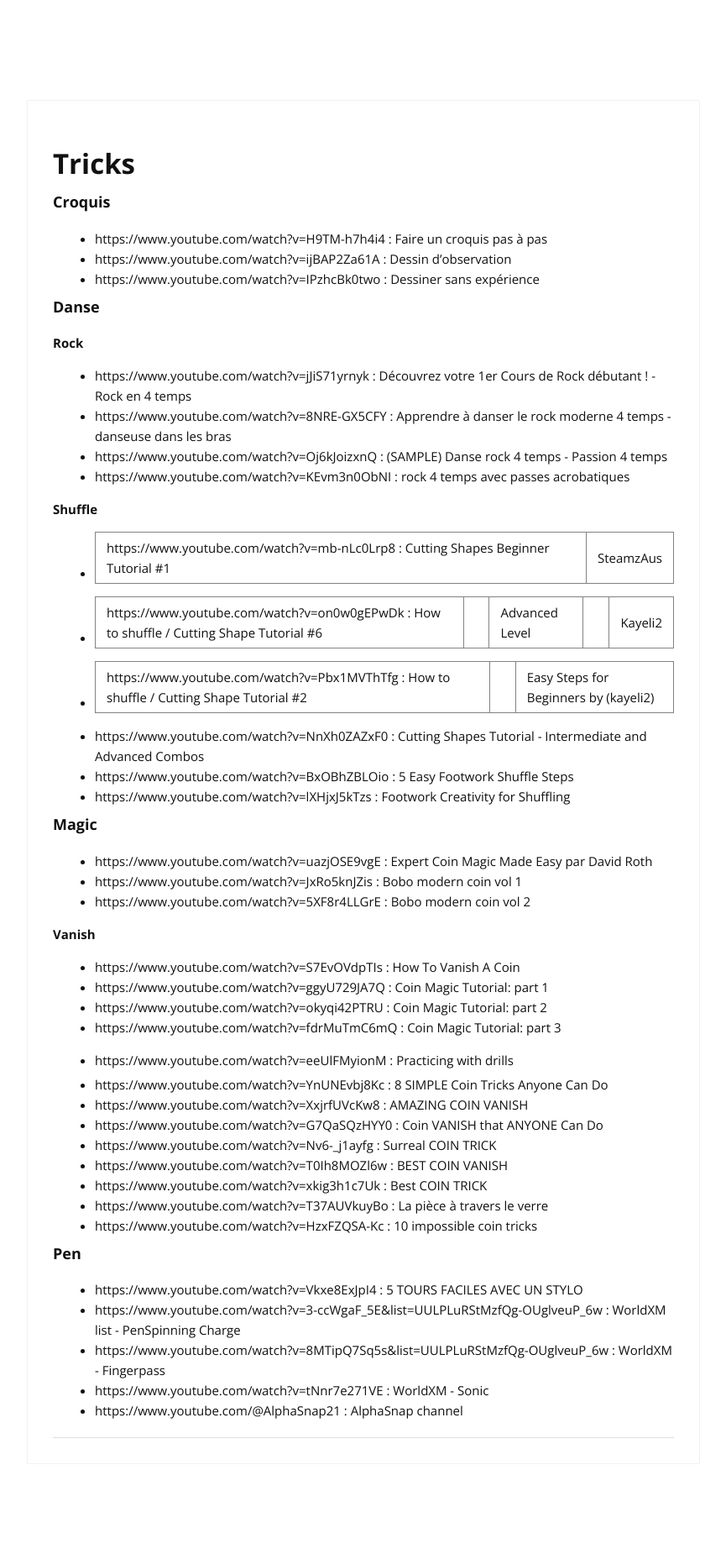
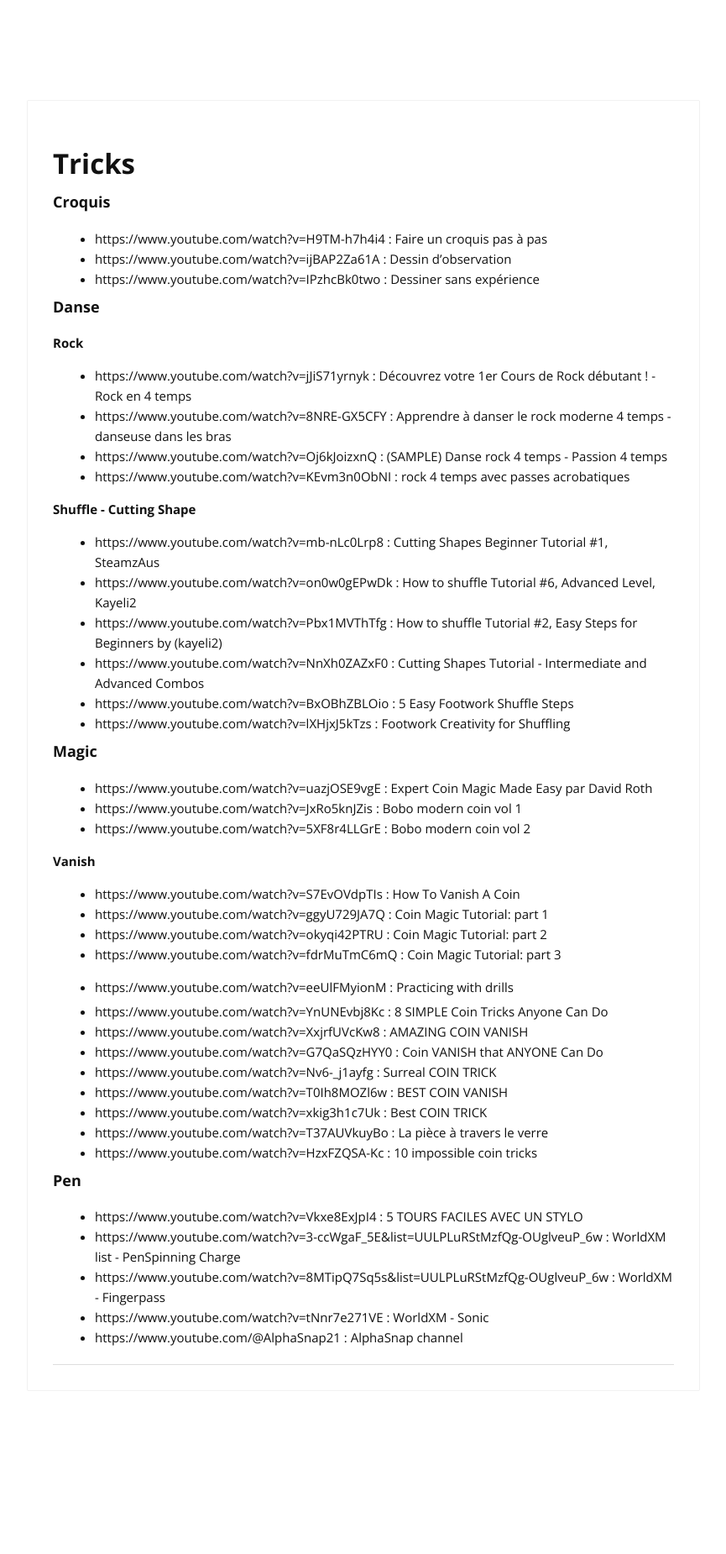
Before and after one commit to cylmat/cylmat.github.io, a Jekyll site: the page built from _pages/tricks.md, in a window 1280 px wide. Shown: the whole page at 84% size, without its empty margins (207-1072 px from the left). Built offline with Jekyll 4.4.1, drawn with Linux system fonts in a browser that asks for light colours; nearby versions of some CDN libraries; after the commit the page ends 1763 px from its top, so only the background shows below that.

Commit message:
Update tricks.md

```diff
--- a/_pages/tricks.md
+++ b/_pages/tricks.md
@@ -18,10 +18,10 @@
 - https://www.youtube.com/watch?v=Oj6kJoizxnQ : (SAMPLE) Danse rock 4 temps - Passion 4 temps
 - https://www.youtube.com/watch?v=KEvm3n0ObNI : rock 4 temps avec passes acrobatiques
 
-**Shuffle**
-- https://www.youtube.com/watch?v=mb-nLc0Lrp8 : Cutting Shapes Beginner Tutorial #1 | SteamzAus
-- https://www.youtube.com/watch?v=on0w0gEPwDk : How to shuffle / Cutting Shape Tutorial #6 || Advanced Level || Kayeli2
-- https://www.youtube.com/watch?v=Pbx1MVThTfg : How to shuffle / Cutting Shape Tutorial #2 || Easy Steps for Beginners by (kayeli2)
+**Shuffle - Cutting Shape**
+- https://www.youtube.com/watch?v=mb-nLc0Lrp8 : Cutting Shapes Beginner Tutorial #1, SteamzAus
+- https://www.youtube.com/watch?v=on0w0gEPwDk : How to shuffle Tutorial #6, Advanced Level, Kayeli2
+- https://www.youtube.com/watch?v=Pbx1MVThTfg : How to shuffle Tutorial #2, Easy Steps for Beginners by (kayeli2)
 - https://www.youtube.com/watch?v=NnXh0ZAZxF0 : Cutting Shapes Tutorial - Intermediate and Advanced Combos
 - https://www.youtube.com/watch?v=BxOBhZBLOio : 5 Easy Footwork Shuffle Steps
 - https://www.youtube.com/watch?v=lXHjxJ5kTzs : Footwork Creativity for Shuffling
```
